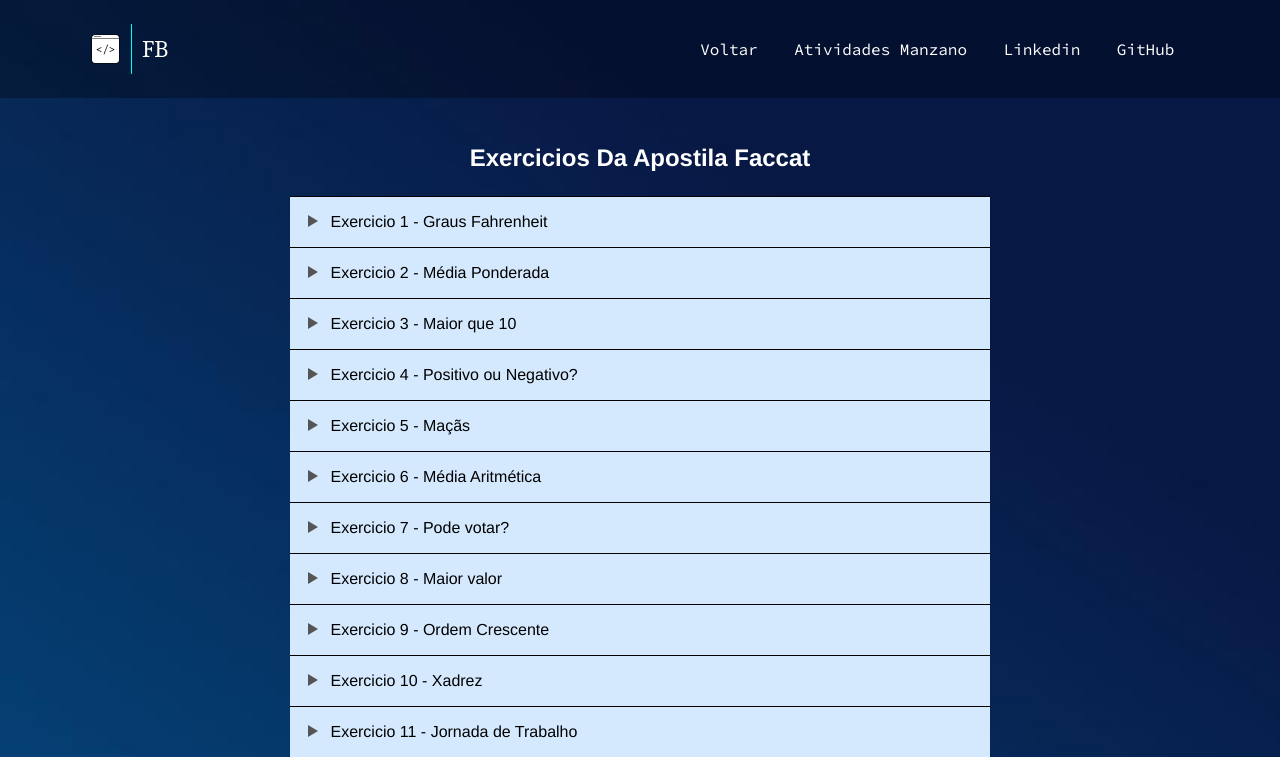
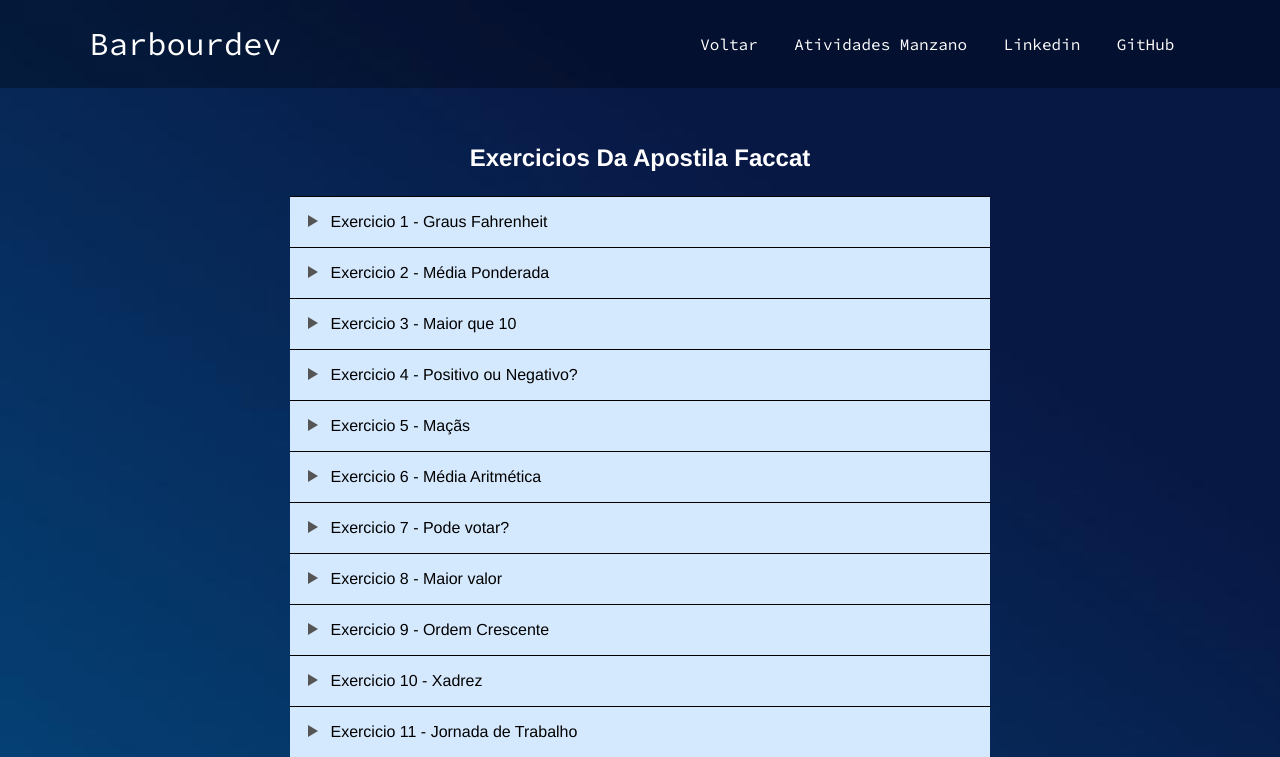
Before and after one commit to barbourdev/RepositorioJS, a plain HTML site: page faccat.html in a window 1280 px wide. Shown: the top 757 px of the page. Drawn offline with Linux system fonts and the light colour scheme.

Commit message:
Mudança de estilo em algumas partes

```diff
--- a/css/faccat.css
+++ b/css/faccat.css
@@ -1,5 +1,5 @@
-@import url('https://fonts.googleapis.com/css2?family=Fira+Code:wght@300;400&family=Source+Code+Pro&display=swap');
-@import url('https://fonts.googleapis.com/css2?family=Source+Code+Pro:wght@200&display=swap');
+@import url('https://fonts.googleapis.com/css2?family=Source+Code+Pro:wght@300;400;500&display=swap');
+
 
 *{
     margin: 0; padding: 0;
@@ -50,6 +50,7 @@ body{
     margin: 0 1rem;
     color: #ffffff;
     font-family: 'Source Code Pro', monospace;
+    font-weight: 400;
 }
 
 .header .navbar a:hover{
@@ -59,6 +60,14 @@ body{
     padding: 0.7rem;
     border-radius: .4rem;
     transition: 0.4s;
+}
+
+.logo-content {
+    text-decoration: none;
+    font-family: 'Source Code Pro', monospace;
+    font-weight: 400;
+    color: #fff;
+    text-transform: none;
 }
 
 .home{
@@ -286,3 +295,7 @@ body{
 #titulo27{
     display: none;
 }
+
+#titulo28{
+    display: none;
+}
--- a/css/index.css
+++ b/css/index.css
@@ -1,5 +1,5 @@
 @import url('https://fonts.googleapis.com/css2?family=Fira+Code:wght@300;400&family=Source+Code+Pro&display=swap');
-@import url('https://fonts.googleapis.com/css2?family=Source+Code+Pro:wght@200&display=swap');
+@import url('https://fonts.googleapis.com/css2?family=Source+Code+Pro:wght@300;400;500&display=swap');
 
 *{
     font-family: 'Roboto', sans-serif;
@@ -53,6 +53,14 @@ html::-webkit-scrollbar-thumb{
     padding: 0.7rem;
     border-radius: .4rem;
     transition: 0.4s;
+}
+
+.logo-content {
+    text-decoration: none;
+    font-family: 'Source Code Pro', monospace;
+    font-weight: 400;
+    color: #fff;
+    text-transform: none;
 }
 
 .home{
--- a/css/manzano.css
+++ b/css/manzano.css
@@ -1,5 +1,5 @@
 @import url('https://fonts.googleapis.com/css2?family=Fira+Code:wght@300;400&family=Source+Code+Pro&display=swap');
-@import url('https://fonts.googleapis.com/css2?family=Source+Code+Pro:wght@200&display=swap');
+@import url('https://fonts.googleapis.com/css2?family=Source+Code+Pro:wght@300;400;500&display=swap');
 
 *{
     margin: 0; padding: 0;
@@ -55,6 +55,14 @@ body{
     padding: 0.7rem;
     border-radius: .4rem;
     transition: 0.4s;
+}
+
+.logo-content {
+    text-decoration: none;
+    font-family: 'Source Code Pro', monospace;
+    font-weight: 400;
+    color: #fff;
+    text-transform: none;
 }
 
 .home{
--- a/faccat.html
+++ b/faccat.html
@@ -9,8 +9,8 @@
 </head>
 <body>
     <header class="header">
-        <a href="#header" class="logo">
-            <img src="img/Frame 1.png" alt="">
+        <a href="index.html" class="logo">
+            <h1 class="logo-content">Barbourdev</h1>
         </a>
 
         <div class="navbar">
@@ -755,7 +755,7 @@
                     <input type="number" name="ex28Nota3" id="ex28Nota3">
 
                     <h3>Digite a média dos exercícios: </h3>
-                    <input type="number" name="ex28MediaExercicios" id="ex27MediaExercicios">
+                    <input type="number" name="ex28MediaExercicios" id="ex28MediaExercicios">
 
 
                     <button class="exerciciosBotoes" onclick="calcular28()" id="calcular28">Calcular</button>
--- a/js/faccat.js
+++ b/js/faccat.js
@@ -853,13 +853,14 @@ function calcular28(){
     } else if (media >= 7.5 && media < 9) {
         document.getElementById('exercicio28Resultado').innerHTML = "Parabéns! Você teve um aproveitamento de conceito B, com a média: " + media.toFixed(2);
     } else if (media >= 6 && media < 7.5) {
-        document.getElementById('exercicio28Resultado').innerHTML = "Droga, vamos estudar! Você teve um aproveitamento de conceito C, com a média: " + media.toFixed(2);
+        document.getElementById('exercicio28Resultado').innerHTML = "Carambolas, vamos estudar! Você teve um aproveitamento de conceito C, com a média: " + media.toFixed(2);
     } else {
-        document.getElementById('exercicio28Resultado').innerHTML = "Droga, vamos estudar! Você teve um aproveitamento de conceito D, com a média: " + media.toFixed(2);
+        document.getElementById('exercicio28Resultado').innerHTML = "Carambolas, vamos estudar! Você teve um aproveitamento de conceito D, com a média: " + media.toFixed(2);
     }
 }
 
 function limpar28(){
+    document.getElementById('titulo28').style.display = 'none';
     document.getElementById('exercicio28Resultado').innerHTML = "";
     document.getElementById('ex28Nota1').value = '';
     document.getElementById('ex28Nota2').value = '';
```
Also changed, not shown: index.html (+3 -3 lines), manzano.html (+2 -2 lines).
